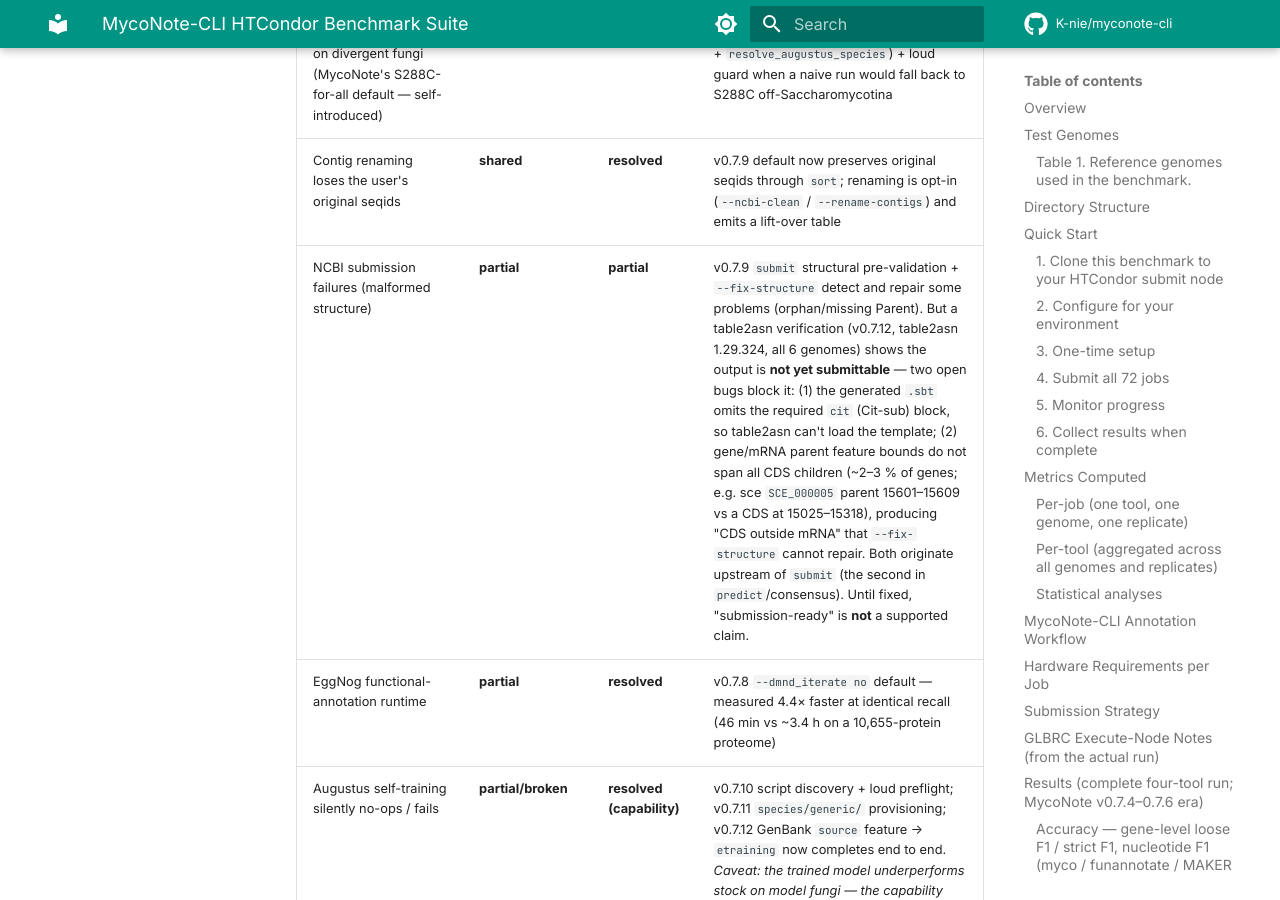
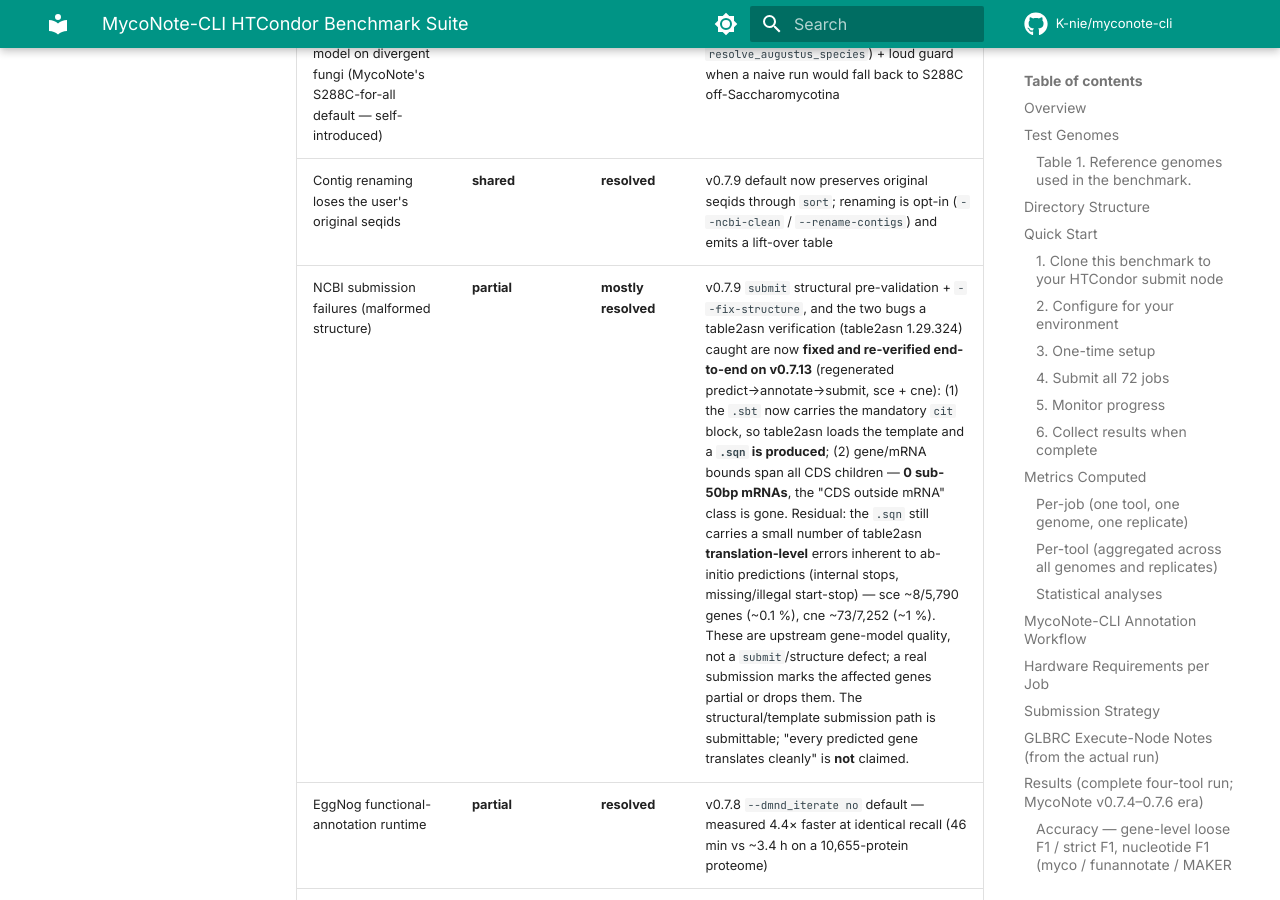
Before and after one commit to K-nie/myconote-cli, an MkDocs documentation site: the page built from docs/paper/htcondor_benchmark/README.md, in a window 1280 px wide and 900 px high, scrolled down 12466 px. Built offline with MkDocs 1.6.1 and Material for MkDocs 9.7.7, drawn with Linux system fonts in a browser that asks for light colours; comment, search, counter and statistics services are not loaded; the version menu is left out.

Commit message:
docs(benchmark): submission bugs fixed + re-verified on v0.7.13 (partial -> mostly resolved)
e2e table2asn verification (regenerated predict->annotate->submit on sce+cne,
v0.7.13) confirms both bugs fixed: .sqn now produced (cit block loads the
template), and 0 sub-50bp mRNAs (parent bounds span all CDS). Residual is a
small translation-level error class inherent to ab-initio predictions (internal
stops / illegal start-stop; sce ~0.1%, cne ~1% of genes) — upstream gene-model
quality, handled at real submission by partial-flagging, not a submit defect.

```diff
--- a/docs/paper/htcondor_benchmark/README.md
+++ b/docs/paper/htcondor_benchmark/README.md
@@ -453,7 +453,7 @@ verified against the current source, not intent.
 |---|---|---|---|
 | Wrong species model on divergent fungi (MycoNote's S288C-for-all default — self-introduced) | **introduced** | **resolved** | v0.7.9 clade-aware default (`FungalClade` + `resolve_augustus_species`) + loud guard when a naive run would fall back to S288C off-Saccharomycotina |
 | Contig renaming loses the user's original seqids | **shared** | **resolved** | v0.7.9 default now preserves original seqids through `sort`; renaming is opt-in (`--ncbi-clean` / `--rename-contigs`) and emits a lift-over table |
-| NCBI submission failures (malformed structure) | **partial** | **partial** | v0.7.9 `submit` structural pre-validation + `--fix-structure` detect and repair some problems (orphan/missing Parent). But a table2asn verification (v0.7.12, table2asn 1.29.324, all 6 genomes) shows the output is **not yet submittable** — two open bugs block it: (1) the generated `.sbt` omits the required `cit` (Cit-sub) block, so table2asn can't load the template; (2) gene/mRNA parent feature bounds do not span all CDS children (~2–3 % of genes; e.g. sce `SCE_000005` parent 15601–15609 vs a CDS at 15025–15318), producing "CDS outside mRNA" that `--fix-structure` cannot repair. Both originate upstream of `submit` (the second in `predict`/consensus). Until fixed, "submission-ready" is **not** a supported claim. |
+| NCBI submission failures (malformed structure) | **partial** | **mostly resolved** | v0.7.9 `submit` structural pre-validation + `--fix-structure`, and the two bugs a table2asn verification (table2asn 1.29.324) caught are now **fixed and re-verified end-to-end on v0.7.13** (regenerated predict→annotate→submit, sce + cne): (1) the `.sbt` now carries the mandatory `cit` block, so table2asn loads the template and a **`.sqn` is produced**; (2) gene/mRNA bounds span all CDS children — **0 sub-50bp mRNAs**, the "CDS outside mRNA" class is gone. Residual: the `.sqn` still carries a small number of table2asn **translation-level** errors inherent to ab-initio predictions (internal stops, missing/illegal start-stop) — sce ~8/5,790 genes (~0.1 %), cne ~73/7,252 (~1 %). These are upstream gene-model quality, not a `submit`/structure defect; a real submission marks the affected genes partial or drops them. The structural/template submission path is submittable; "every predicted gene translates cleanly" is **not** claimed. |
 | EggNog functional-annotation runtime | **partial** | **resolved** | v0.7.8 `--dmnd_iterate no` default — measured 4.4× faster at identical recall (46 min vs ~3.4 h on a 10,655-protein proteome) |
 | Augustus self-training silently no-ops / fails | **partial/broken** | **resolved (capability)** | v0.7.10 script discovery + loud preflight; v0.7.11 `species/generic/` provisioning; v0.7.12 GenBank `source` feature → `etraining` now completes end to end. *Caveat: the trained model underperforms stock on model fungi — the capability works and fails loudly, but is not an accuracy win* |
 | No protein evidence option (funannotate uses exonerate/miniprot) | **shared/missing** | **mitigated** | v0.7.11 opt-in `--protein-hints` with a literature-aligned identity gate (`--protein-hints-min-identity`); runs, but does not lift MycoNote's ab-initio-driven consensus |
```
